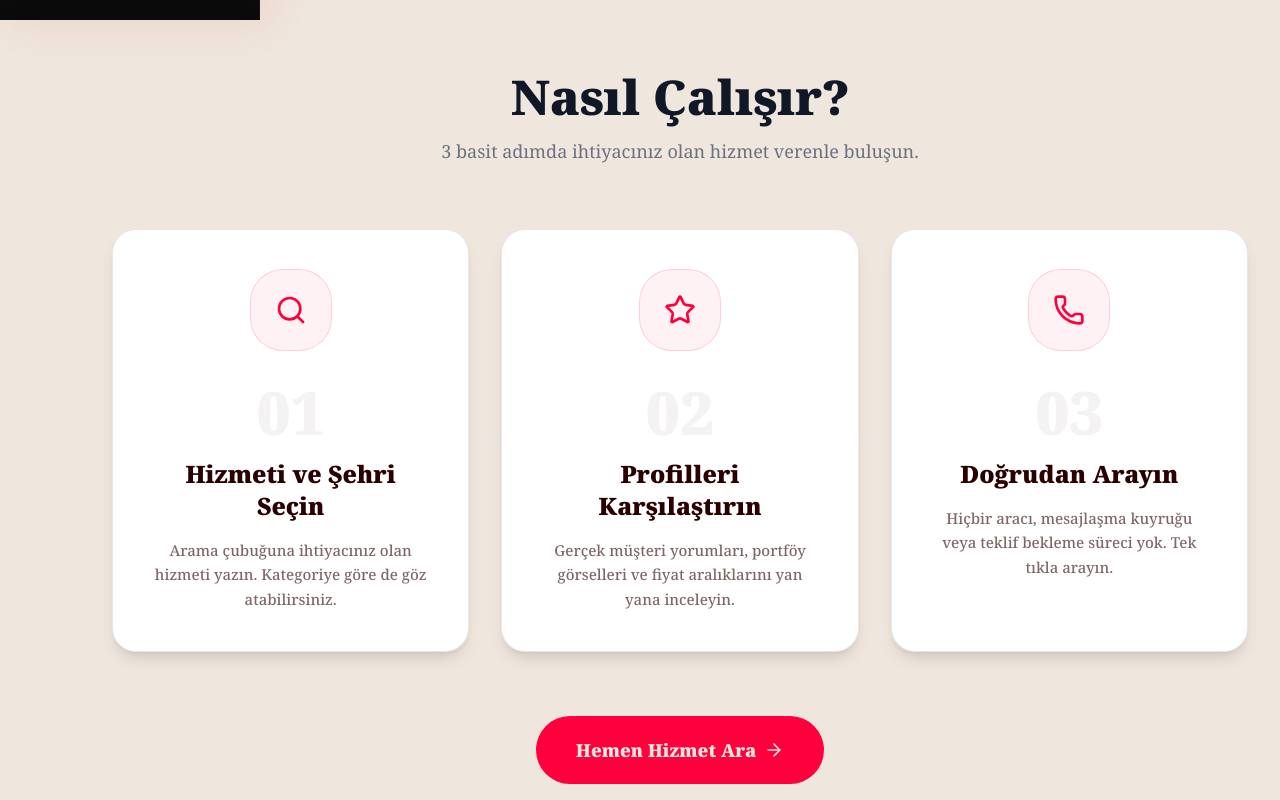
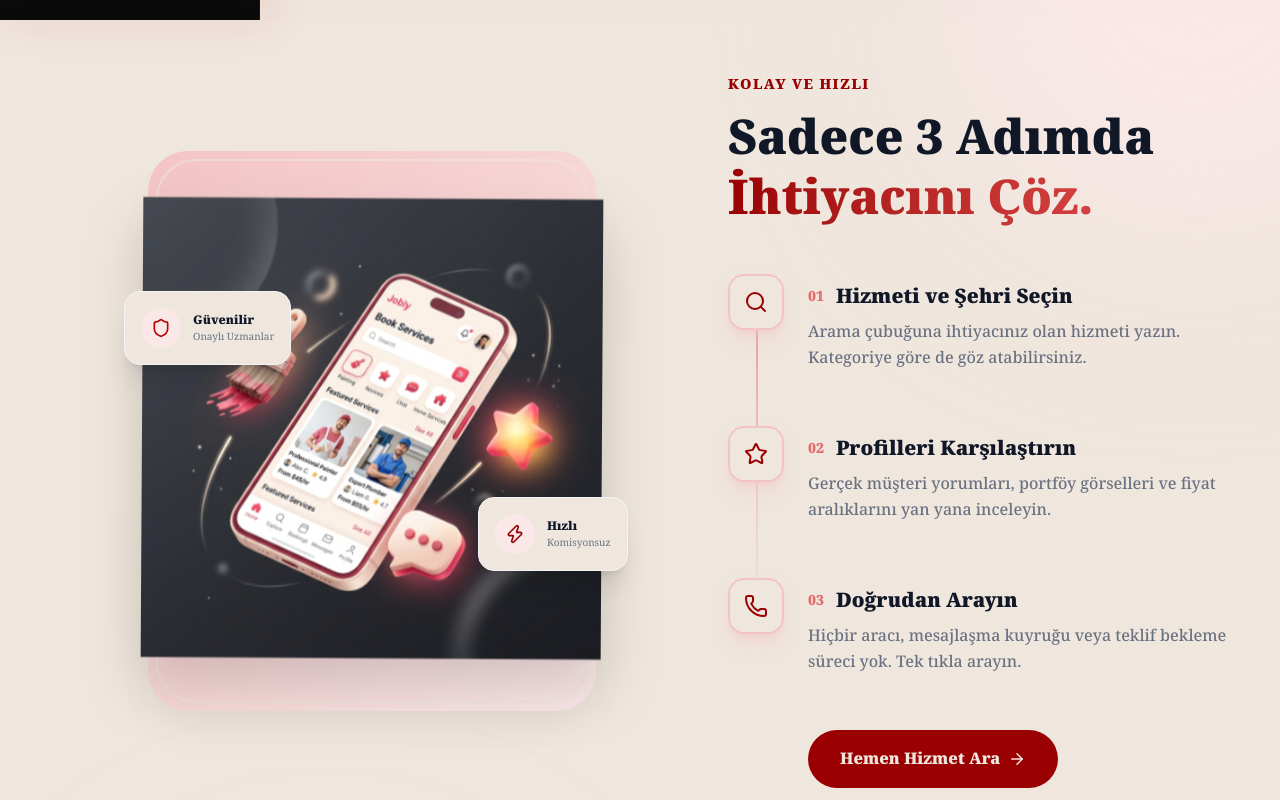
Before and after one commit to enesdemiryurek/HizmetBulApp, a Next.js app in the folder frontend/: page /hizmet-alan in a window 1280 px wide. Shown: the part 780-1580 px from the top of the page. Built offline with nearby package versions, Linux system fonts and the light colour scheme; no server answers.

Commit message:
feat: apply new Nasıl Çalışır design to Hizmet Alan page

```diff
--- a/frontend/app/hizmet-alan/page.tsx
+++ b/frontend/app/hizmet-alan/page.tsx
@@ -21,6 +21,7 @@ import {
   PawPrint,
   PartyPopper,
   ChevronRight,
+  Zap
 } from 'lucide-react';
 import SearchBar from '@/components/SearchBar';
 import FaqAccordion from '@/components/FaqAccordion';
@@ -171,48 +172,97 @@ export default function HizmetAlanPage() {
       </section>
 
       {/* ─── How It Works ─── */}
-      <section className="py-24 px-4 sm:px-6 lg:px-8 bg-[#efe6dd] dark:bg-[#050505] transition-colors duration-300 relative z-10">
-        <div className="max-w-6xl mx-auto">
-          <div className="text-center mb-16">
-            <h2 className="text-4xl md:text-5xl font-black text-gray-900 dark:text-white mb-4 transition-colors duration-300">
-              Nasıl Çalışır?
-            </h2>
-            <p className="text-gray-500 dark:text-white/50 max-w-lg mx-auto text-lg transition-colors duration-300">
-              3 basit adımda ihtiyacınız olan hizmet verenle buluşun.
-            </p>
+      <section className="py-24 px-4 sm:px-6 lg:px-8 bg-white dark:bg-[#050505] transition-colors duration-300 border-t border-gray-100 dark:border-white/5 relative overflow-hidden">
+
+        {/* Background Decorative Elements */}
+        <div className="absolute top-0 right-0 w-[500px] h-[500px] bg-rose-50 dark:bg-rose-900/10 rounded-full blur-[100px] -translate-y-1/2 translate-x-1/3 pointer-events-none" />
+
+        <div className="max-w-7xl mx-auto relative z-10">
+          <div className="flex flex-col lg:flex-row items-center gap-16 lg:gap-24">
+
+            {/* Left Column: Image */}
+            <div className="w-full lg:w-1/2 relative flex justify-center">
+              <div className="relative w-full max-w-md aspect-[4/5] rounded-[2.5rem] bg-gradient-to-br from-rose-100 to-rose-50 dark:from-rose-900/20 dark:to-rose-800/10 p-6 shadow-2xl shadow-rose-900/5">
+                <div className="absolute inset-0 border-2 border-white/60 dark:border-white/10 rounded-[2.5rem] m-2 pointer-events-none" />
+
+                {/* Floating Elements Animation wrapper */}
+                <div className="w-full h-full relative animate-[float_6s_ease-in-out_infinite]">
+                  {/* eslint-disable-next-line @next/next/no-img-element */}
+                  <img
+                    src="/how_it_works.png"
+                    alt="HizmetBul Nasıl Çalışır 3D Tasarım"
+                    className="w-full h-full object-contain drop-shadow-2xl scale-[1.15] origin-center"
+                  />
                 </div>
 
-          <div className="grid md:grid-cols-3 gap-8 relative">
-            <div className="hidden md:block absolute top-1/2 left-[15%] right-[15%] h-0.5 bg-gradient-to-r from-transparent via-gray-200 dark:via-white/10 to-transparent -translate-y-1/2 z-0" />
+                {/* Decorative Badges on Image */}
+                <div className="absolute -left-6 top-1/4 bg-white dark:bg-[#0a0a0a] rounded-2xl p-4 shadow-xl border border-gray-100 dark:border-white/5 hidden md:flex items-center gap-3 animate-[float_4s_ease-in-out_infinite]">
+                  <div className="w-10 h-10 bg-emerald-50 dark:bg-emerald-900/30 rounded-full flex items-center justify-center">
+                    <Shield size={20} className="text-emerald-500" />
+                  </div>
+                  <div>
+                    <div className="text-xs font-black text-gray-900 dark:text-white">Güvenilir</div>
+                    <div className="text-[10px] text-gray-500">Onaylı Uzmanlar</div>
+                  </div>
+                </div>
 
-            {steps.map((step, i) => {
+                <div className="absolute -right-8 bottom-1/4 bg-white dark:bg-[#0a0a0a] rounded-2xl p-4 shadow-xl border border-gray-100 dark:border-white/5 hidden md:flex items-center gap-3 animate-[float_5s_ease-in-out_infinite_reverse]">
+                  <div className="w-10 h-10 bg-rose-50 dark:bg-rose-900/30 rounded-full flex items-center justify-center">
+                    <Zap size={20} className="text-rose-600" />
+                  </div>
+                  <div>
+                    <div className="text-xs font-black text-gray-900 dark:text-white">Hızlı</div>
+                    <div className="text-[10px] text-gray-500">Komisyonsuz</div>
+                  </div>
+                </div>
+              </div>
+            </div>
+
+            {/* Right Column: Steps */}
+            <div className="w-full lg:w-1/2">
+              <p className="text-rose-600 font-black text-sm uppercase tracking-widest mb-3">
+                Kolay ve Hızlı
+              </p>
+              <h2 className="text-4xl md:text-5xl font-black text-gray-900 dark:text-white mb-12 max-w-lg leading-tight">
+                Sadece 3 Adımda <br/>
+                <span className="text-transparent bg-clip-text bg-gradient-to-r from-rose-600 to-rose-400">İhtiyacını Çöz.</span>
+              </h2>
+
+              <div className="space-y-8 relative">
+                {/* Connecting Line for Timeline */}
+                <div className="absolute left-7 top-10 bottom-10 w-0.5 bg-gradient-to-b from-rose-200 via-rose-100 to-transparent dark:from-rose-900/50 dark:via-rose-900/20" />
+
+                {steps.map((step) => {
                   const Icon = step.icon;
                   return (
-                <div key={step.step} className="relative z-10 bg-[#ffffff] dark:bg-[#0a0a0a] border border-rose-900/10 dark:border-white/10 shadow-lg rounded-3xl p-10 hover:shadow-2xl dark:hover:shadow-[0_0_30px_rgba(255,255,255,0.05)] transition-all duration-500 hover:-translate-y-2 hover:border-[#ff003c]/30 group">
-                  <div className="w-20 h-20 bg-[#ff003c]/5 rounded-[2rem] flex items-center justify-center mb-8 ring-1 ring-[#ff003c]/20 group-hover:bg-gradient-to-br group-hover:from-rose-600 group-hover:to-rose-800 group-hover:ring-[#ff003c]/50 group-hover:shadow-[0_0_30px_rgba(255,0,60,0.3)] transition-all duration-500 mx-auto transform group-hover:scale-110 group-hover:rotate-3">
-                    <Icon size={32} className="text-[#ff003c] group-hover:text-white transition-colors duration-500" />
+                    <div key={step.step} className="relative flex gap-6 group">
+                      <div className="relative z-10 flex flex-col items-center">
+                        <div className="w-14 h-14 bg-white dark:bg-[#0a0a0a] rounded-2xl flex items-center justify-center border-2 border-rose-100 dark:border-rose-900/30 group-hover:bg-rose-600 group-hover:border-rose-600 transition-all duration-300 shadow-lg shadow-rose-100/50 dark:shadow-none">
+                          <Icon size={24} className="text-rose-600 dark:text-rose-400 group-hover:text-white transition-colors" />
                         </div>
-                  <div className="text-center">
-                    <div className="text-6xl font-black text-rose-950/5 dark:text-white/5 mb-4 leading-none group-hover:text-[#ff003c]/10 transition-colors duration-500">
-                      {step.step}
                       </div>
-                    <h3 className="text-2xl font-black text-rose-950 dark:text-white mb-4 transition-colors group-hover:text-[#ff003c]">{step.title}</h3>
-                    <p className="text-[15px] text-rose-950/60 dark:text-white/60 leading-relaxed font-medium transition-colors">{step.desc}</p>
+                      <div className="flex-1 pt-2 pb-6">
+                        <div className="flex items-center gap-3 mb-2">
+                          <span className="text-sm font-black text-rose-300 dark:text-rose-900/50 group-hover:text-rose-600 dark:group-hover:text-rose-500 transition-colors">{step.step}</span>
+                          <h3 className="text-xl font-black text-gray-900 dark:text-white group-hover:text-rose-600 dark:group-hover:text-rose-400 transition-colors">{step.title}</h3>
+                        </div>
+                        <p className="text-gray-500 dark:text-white/60 leading-relaxed font-medium">
+                          {step.desc}
+                        </p>
                       </div>
                     </div>
                   );
                 })}
               </div>
 
-          <div className="mt-16 text-center">
-            <Link
-              href="/arama"
-              id="hizmet-alan-cta-btn"
-              className="inline-flex items-center gap-2 px-10 py-5 bg-[#ff003c] hover:bg-[#d40032] text-white font-black text-lg rounded-full transition-all duration-300 hover:shadow-[0_0_30px_rgba(255,0,60,0.4)] active:scale-95"
-            >
-              Hemen Hizmet Ara
-              <ArrowRight size={20} />
+              <div className="mt-8 lg:ml-20">
+                <Link href="/arama" className="inline-flex items-center justify-center gap-2 bg-rose-600 text-white px-8 py-4 rounded-full font-black hover:bg-rose-700 hover:-translate-y-1 hover:shadow-xl hover:shadow-rose-600/30 transition-all w-full sm:w-auto">
+                  Hemen Hizmet Ara <ArrowRight size={18} />
                 </Link>
+              </div>
+
+            </div>
+
           </div>
         </div>
       </section>
```
Lines whose indentation alone changed are shown as unchanged.
